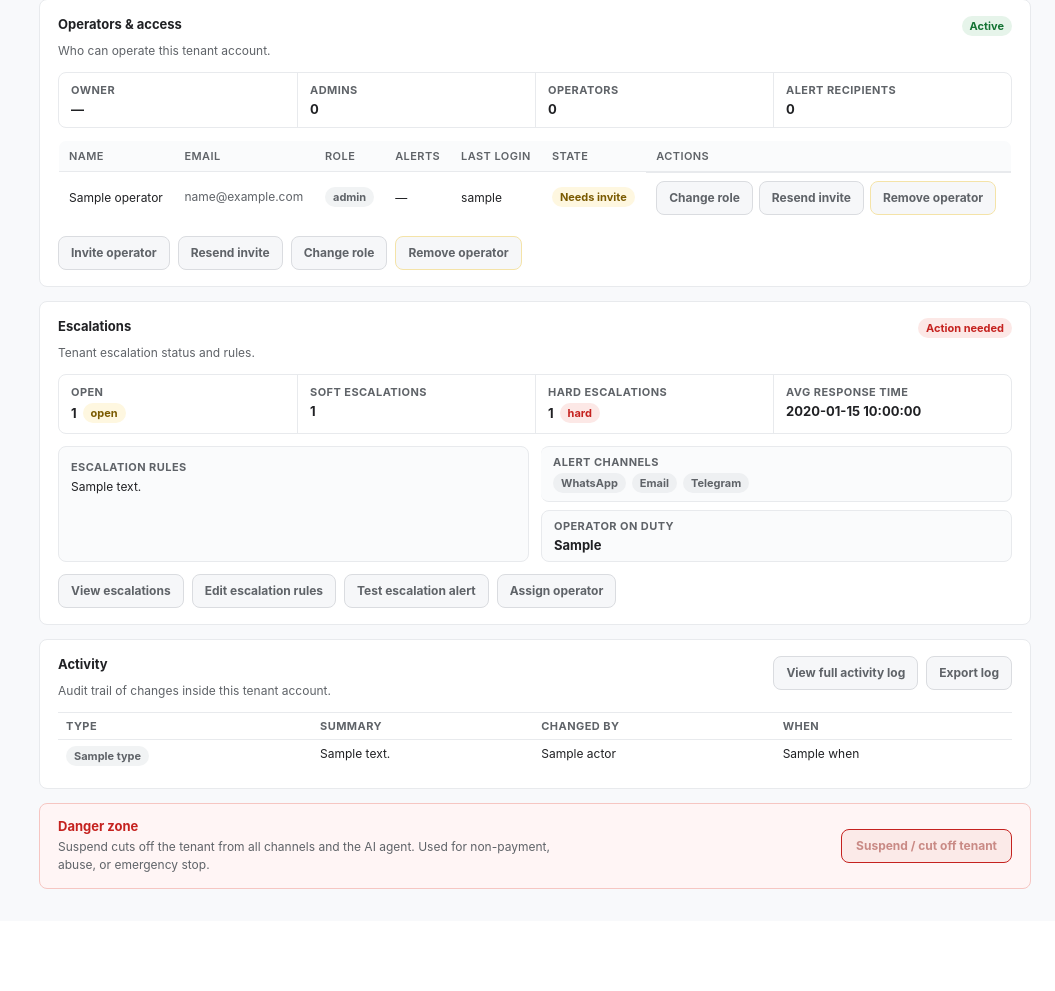
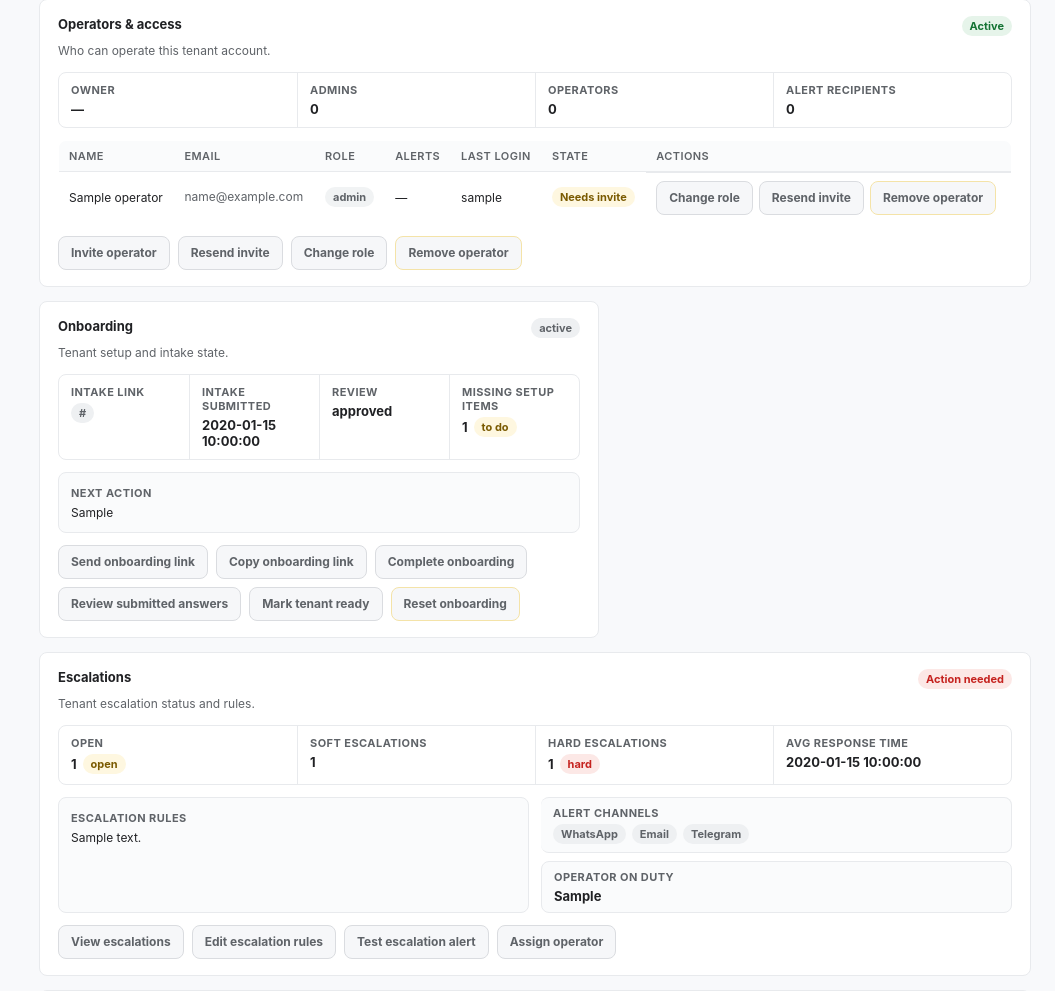
Before and after one commit to unboks-org/unboks-internal-control-panel, a FastAPI app: template app/templates/admin_tenant_workspace.html in a window 1280 px wide. Shown: the part 1888-2879 px from the top of the page, without its empty margins (225-1280 px from the left). Before the commit the page ends 2777 px from the top, so only its background shows below. Run offline with FastAPI, Linux system fonts and the light colour scheme; the template is opened without the code that fills it: most values are stand-ins (such as "Sample title", 1, 10 or a date in 2020).

Commit message:
Add tenant onboarding status and controls to workspace
Introduces a new TenantOnboarding dataclass, adds an onboarding panel to the admin tenant workspace template, styles it using new CSS classes, and updates tests to verify its presence and functionality.

Replit-Commit-Author: Agent
Replit-Commit-Session-Id: c6353faf-76cc-432a-aedd-9117c7d95c31
Replit-Commit-Checkpoint-Type: full_checkpoint
Replit-Commit-Event-Id: 2c984bf7-fd42-4197-981b-9a5fd9ba73bb
Replit-Commit-Screenshot-Url: https://storage.googleapis.com/screenshot-production-us-central1/5af13b77-81a0-4577-9b36-ba7ae8a08f24/c6353faf-76cc-432a-aedd-9117c7d95c31/jOkhZd6
Replit-Helium-Checkpoint-Created: true

```diff
--- a/app/static/css/admin.css
+++ b/app/static/css/admin.css
@@ -1443,6 +1443,68 @@ button.button-disabled,
   flex-wrap: wrap;
   gap: 6px;
   margin-top: auto;
+}
+
+/* Onboarding control */
+.onboarding-panel {
+  background: var(--color-surface);
+  border: 1px solid var(--color-border);
+  border-radius: var(--radius);
+  margin-bottom: 14px;
+  padding: 16px 18px;
+}
+
+.onboarding-panel-header {
+  align-items: flex-start;
+  display: flex;
+  gap: 12px;
+  justify-content: space-between;
+  margin-bottom: 12px;
+}
+
+.onboarding-panel-header h3 {
+  font-size: 13px;
+  font-weight: 700;
+  margin: 0 0 2px;
+}
+
+.onboarding-stats {
+  border: 1px solid var(--color-border);
+  border-radius: var(--radius);
+  display: grid;
+  grid-template-columns: repeat(4, minmax(0, 1fr));
+  margin-bottom: 12px;
+  overflow: hidden;
+}
+
+.onboarding-next {
+  background: #fafbfc;
+  border: 1px solid var(--color-border);
+  border-radius: var(--radius);
+  margin-bottom: 12px;
+  padding: 10px 12px;
+}
+
+.onboarding-next-text {
+  color: var(--color-text);
+  font-size: 12px;
+  line-height: 1.5;
+  margin: 4px 0 0;
+}
+
+.onboarding-actions {
+  display: flex;
+  flex-wrap: wrap;
+  gap: 8px;
+}
+
+@media (max-width: 720px) {
+  .onboarding-stats {
+    grid-template-columns: repeat(2, minmax(0, 1fr));
+  }
+  .onboarding-stats .data-stat {
+    border-top: 1px solid var(--color-border);
+  }
 }
 
 /* Escalations */
--- a/app/templates/admin_tenant_workspace.html
+++ b/app/templates/admin_tenant_workspace.html
@@ -434,6 +434,74 @@
     </div>
   </section>
 
+  {# 4i. Onboarding control #}
+  {% set ob = tenant.onboarding %}
+  {% set ob_status_class = {
+      'not_started': 'unknown',
+      'sent': 'warn',
+      'started': 'warn',
+      'submitted': 'lead',
+      'reviewed': 'lead',
+      'ready': 'ok'
+    }.get(ob.status, 'unknown') %}
+  {% set ob_status_label = {
+      'not_started': 'Not started',
+      'sent': 'Sent',
+      'started': 'Started',
+      'submitted': 'Submitted',
+      'reviewed': 'Reviewed',
+      'ready': 'Ready'
+    }.get(ob.status, ob.status) %}
+  {% set ob_link_class = {'not_generated': 'unknown', 'active': 'ok', 'expired': 'down'}.get(ob.intake_link_status, 'unknown') %}
+  {% set ob_link_label = {'not_generated': 'Not generated', 'active': 'Active', 'expired': 'Expired'}.get(ob.intake_link_status, ob.intake_link_status) %}
+  <section class="onboarding-panel" aria-label="Onboarding">
+    <header class="onboarding-panel-header">
+      <div>
+        <h3>Onboarding</h3>
+        <p class="muted compact-note">Tenant setup and intake state.</p>
+      </div>
+      <span class="status-chip status-{{ ob_status_class }}">{{ ob_status_label }}</span>
+    </header>
+
+    <div class="onboarding-stats">
+      <div class="data-stat">
+        <span class="data-stat-label">Intake link</span>
+        <span class="data-stat-value">
+          <span class="status-chip status-{{ ob_link_class }}">{{ ob_link_label }}</span>
+        </span>
+      </div>
+      <div class="data-stat">
+        <span class="data-stat-label">Intake submitted</span>
+        <span class="data-stat-value">{{ ob.intake_submitted_at }}</span>
+      </div>
+      <div class="data-stat">
+        <span class="data-stat-label">Review</span>
+        <span class="data-stat-value">{{ ob.review_status }}</span>
+      </div>
+      <div class="data-stat">
+        <span class="data-stat-label">Missing setup items</span>
+        <span class="data-stat-value">
+          {{ ob.missing_items_count }}
+          {% if ob.missing_items_count > 0 %}<span class="status-chip status-warn">to do</span>{% endif %}
+        </span>
+      </div>
+    </div>
+
+    <div class="onboarding-next">
+      <span class="data-stat-label">Next action</span>
+      <p class="onboarding-next-text">{{ ob.next_action }}</p>
+    </div>
+
+    <div class="onboarding-actions">
+      <button type="button" class="control-btn" disabled aria-disabled="true" title="Not wired yet">Send onboarding link</button>
+      <button type="button" class="control-btn" disabled aria-disabled="true" title="Not wired yet">Copy onboarding link</button>
+      <button type="button" class="control-btn" disabled aria-disabled="true" title="Not wired yet">Complete onboarding</button>
+      <button type="button" class="control-btn" disabled aria-disabled="true" title="Not wired yet">Review submitted answers</button>
+      <button type="button" class="control-btn" disabled aria-disabled="true" title="Not wired yet">Mark tenant ready</button>
+      <button type="button" class="control-btn control-btn-warn" disabled aria-disabled="true" title="Not wired yet">Reset onboarding</button>
+    </div>
+  </section>
+
   {# 4h. Escalations #}
   {% set esc = tenant.escalations %}
   {% set esc_state_class = 'down' if esc.hard_count > 0 else ('warn' if esc.open_count > 0 or esc.soft_count > 0 else 'ok') %}
```
Also changed, not shown: app/tenants.py (+19 -0 lines), tests/test_health.py (+7 -0 lines).
